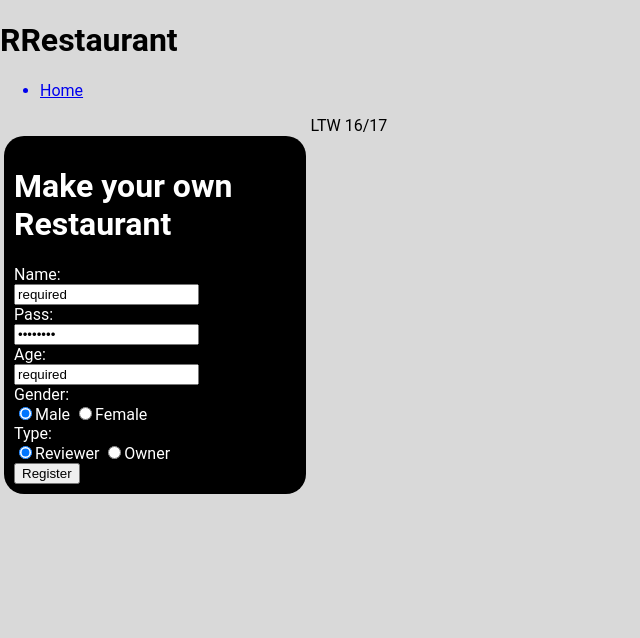
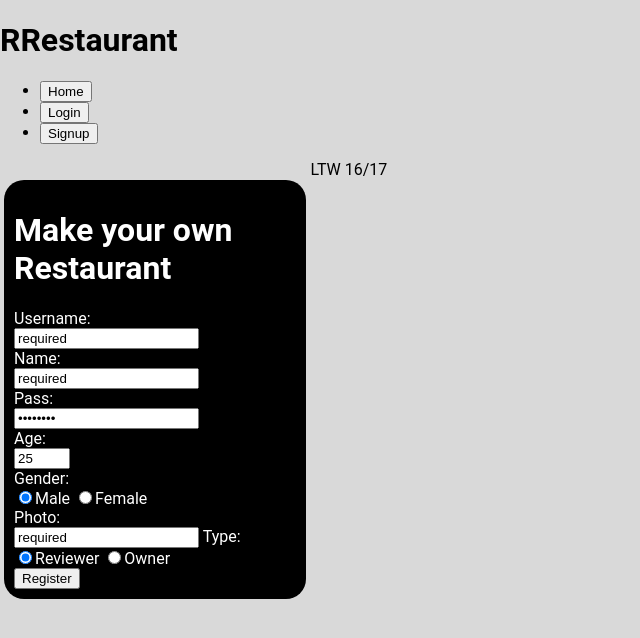
Before and after one commit to jorge123321/LTW, a PHP site: page /signup.php in a window 1280 px wide. Shown: the top 638 px of the page, without its empty margins (0-640 px from the left). Run offline with PHP 8.4, Linux system fonts and the light colour scheme; some libraries are stand-ins or nearby versions.

Commit message:
added stuff
signup/login actions done, already updating db.
added some js functions
already login correctly

```diff
--- a/project/css/main.css
+++ b/project/css/main.css
@@ -71,3 +71,14 @@ img{
 	margin: 5%;
 	width:15%;
 }
+
+#loginForm{
+	display: none;
+	position: fixed;
+	top: 32%;
+	left:50%;
+	width:200px;
+	color: #ffffff;
+	padding:20px;
+	border-radius: 30px;
+}
--- a/project/ltw.sql
+++ b/project/ltw.sql
@@ -10,7 +10,7 @@ CREATE TABLE User(
 	pass TEXT UNIQUE NOT NULL,
 	age INTEGER NOT NULL CHECK (age > 18),
 	gender BOOLEAN NOT NULL,
-	photo STRING NOT NULL,
+	photo TEXT NOT NULL,
 	type TEXT NOT NULL);
 
 INSERT INTO User(idUser, name, pass, age, gender, photo, type) VALUES ('paulosilva', 'Paulo Silva','testpass', 30, 'Male', 'photo1', 'owner');
--- /dev/null
+++ b/project/main.js
@@ -0,0 +1,30 @@
+$(function() {
+    $("#login").click(function() {
+        if($("#loginForm").css("display") == "none") {
+			$("#loginForm ").css("display", "block");
+		}
+		else{
+			$("#loginForm ").css("display", "none");
+		}
+    });
+});
+
+$(function() {
+    $("#home").click(function() {
+        window.location = "main.php";
+    });
+});
+
+
+$(function() {
+    $("#myacc").click(function() {
+        window.location = "profile.php";
+    });
+});
+
+
+$(function() {
+    $("#signup").click(function() {
+        window.location = "signup.php";
+    });
+});
--- a/project/main.php
+++ b/project/main.php
@@ -1,4 +1,5 @@
 <?php
+	session_start();
 	include_once('database/connection.php');
 	include_once('database/restaurant.php');
 	include('templates/header.php');
--- a/project/signup.php
+++ b/project/signup.php
@@ -1,4 +1,5 @@
 <?php
+	session_start();
 	include_once('database/connection.php');
 	include_once('database/restaurant.php');
 	include('templates/header.php');
--- a/project/signup_action.php
+++ b/project/signup_action.php
@@ -8,8 +8,8 @@
 	<div id="content">
 <?php
 	if ($result == null){
-		$stmt = $db->prepare('INSERT INTO User (idUser, name, pass, age,gender,type) VALUES (?,?,?,?,?,?)');
-		$stmt->execute(array($_POST['username'],$_POST['name'],sha1($_POST['password']),$_POST['gender'],$_POST['age'],$_POST['type']));
+		$stmt = $db->prepare('INSERT INTO User (idUser, name, pass, age,gender, photo,type) VALUES (?,?,?,?,?,?,?)');
+		$stmt->execute(array($_POST['username'],$_POST['name'],sha1($_POST['password']),$_POST['gender'],$_POST['age'],$_POST['photo'],$_POST['type']));
 		echo '<p>The user was created sucessfully!</p>';
 	}else{
 		echo '<p>Could not sign up because the user already exists!</p>';
--- a/project/templates/header.php
+++ b/project/templates/header.php
@@ -3,17 +3,36 @@
 	<head>
 		<title>RRestaurant</title>
 		<link rel="stylesheet" href="css/main.css">
+		<script src="http://code.jquery.com/jquery-1.11.3.min.js"></script>
+		<script src="main.js"></script>
 	</head>
 	<body>
 		<div id="header">
 				<h1> RRestaurant </h1>
 			<div id="menu">
 				<ul>
-					<a href="main.php"> <li id="rname"> Home</li></a>
+					<li><button id="home" type="button"> Home</button></li>
+					<?php
+					if (isset($_SESSION['idUser'])){
+						if($_SESSION['type'] == 'owner')
+								echo '<li><button id="restaurantsOwner" type="button">My Restaurants</a></li>';
+						echo '<li><button id="myacc" type="button">My Account</button></li>';
+						echo '<li><button id="logout" type="button">Logout</a></li>';
+					}
+					else{
+						echo '<li><button id="login" type="button">Login</button></li>';
+						echo '<li><button id="signup" type="button">Signup</button></li>';
+					}
+					?>
 				</ul>
 			</div>
 
-			<form id="loginForm" class="small_form" method="post">
+			<form id="loginForm" action="login_action.php" method="post">
+				Username:<br>
+				<input type="text" name="username" value="required"><br>
+				Pass:<br>
+				<input type="password" name="pass" value="required"><br>
+				<button type="submit">Log in</button>
 			</form>
 
 		</div>
--- a/project/templates/mainMenu.php
+++ b/project/templates/mainMenu.php
@@ -1,5 +1,8 @@
 <div id="content">
 	<div id = "mainMenu">
+			<form id="rsearch" action="" method="post">
+				<input id="srestaurant" type="text"  placeholder="Search for a restaurant.. " >
+			</form>
 		<ul>
 			<?php
 				include_once getcwd() . "/database/connection.php";
--- a/project/templates/signup.php
+++ b/project/templates/signup.php
@@ -3,19 +3,23 @@
 
 	<div id="signupForm">
 		<form id="submit" action="signup_action.php" method="post">
+			Username:<br>
+			<input type="text" name="username" value="required"><br>
 			Name:<br>
 			<input type="text" name="name" value="required"><br>
 			Pass:<br>
 			<input type="password" name="pass" value="required"><br>
 			Age:<br>
-			<input type="text" name="age" value="required"><br>
+			<input type="number" name="age" value="25" min="18" max="90" step="1"><br>
 			Gender:<br>
 			<input type="radio" name="gender" value="male" checked="checked">Male
 			<input type="radio" name="gender" value="female">Female<br>
+			Photo:<br>
+			<input type="text" name="photo" value="required">
 			Type:<br>
 			<input type="radio" name="type" value="reviewer" checked="checked">Reviewer
 			<input type="radio" name="type" value="owner">Owner<br>
-			<button class= "button_1" type="submit"> Register </button>
+			<button type="submit"> Register </button>
 		</form>
 	</div>
 </div>
```
Also changed, not shown: project/login_action.php (added, +19 -0 lines), project/profile.php (+8 -30 lines), project/templates/add_restaurant.php (+3 -4 lines), project/templates/profile.php (added, +19 -0 lines).
